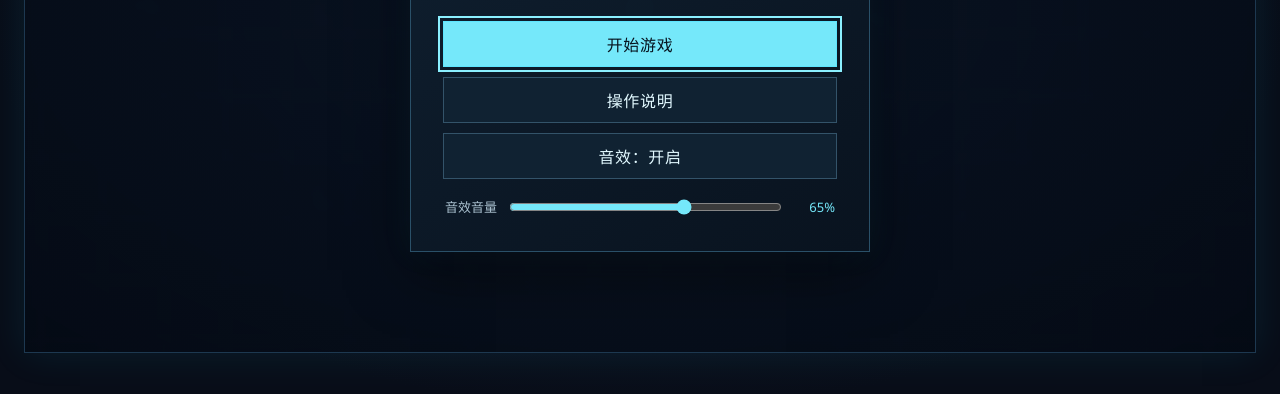
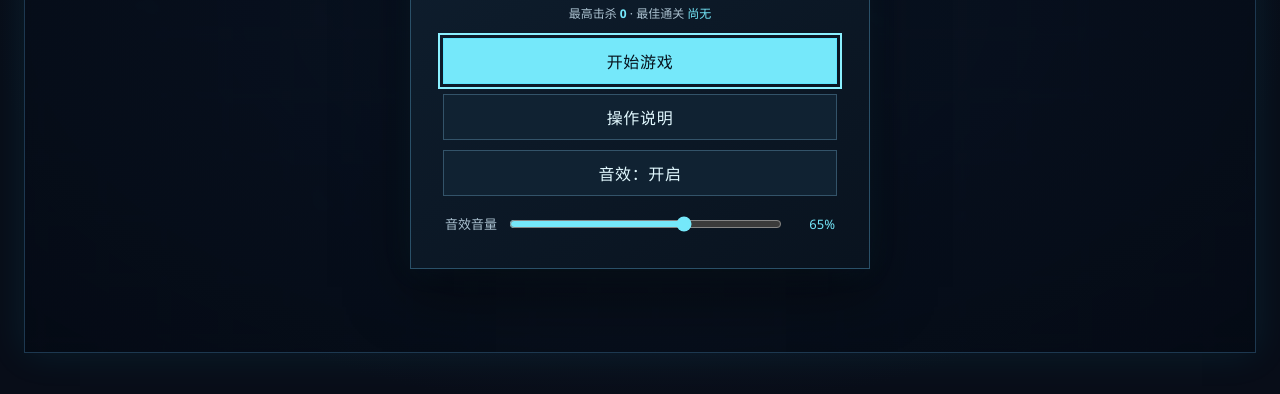
Before and after one commit to mingw0788/protocol-zero, a website built with Vite: page index.html in a window 1280 px wide. Shown: the part 394-788 px from the top of the page. Built offline with nearby package versions, Linux system fonts and the light colour scheme.

Commit message:
feat: show local records in main menu

```diff
--- a/index.html
+++ b/index.html
@@ -16,6 +16,7 @@
             <p class="eyebrow">PROTOCOL ZERO / 2149</p>
             <h1 id="game-title">零号协议<span>失控之城</span></h1>
             <p class="menu-description">自主战斗单元 ZERO<br />废弃科技实验室 · 接入就绪</p>
+            <p class="menu-records" aria-label="本机记录">最高击杀 <strong id="menu-highest-kills">0</strong><span aria-hidden="true"> · </span>最佳通关 <time id="menu-best-victory-time">尚无</time></p>
             <div class="button-stack">
               <button id="start-game-button" class="button-primary" type="button">开始游戏</button>
               <button id="show-help-button" type="button">操作说明</button>
--- a/src/styles.css
+++ b/src/styles.css
@@ -270,6 +270,19 @@ h2 {
   color: #aac0cf;
   font-size: 14px;
   line-height: 1.7;
+}
+
+.menu-records {
+  margin: 10px 0 16px;
+  color: #aac0cf;
+  font-size: 12px;
+  font-variant-numeric: tabular-nums;
+}
+
+.menu-records strong,
+.menu-records time {
+  color: var(--signal-cyan);
+  font-weight: 700;
 }
 
 .button-stack {
@@ -608,6 +621,11 @@ h2 {
     line-height: 1.35;
   }
 
+  .menu-card .menu-records {
+    margin: 4px 0 8px;
+    font-size: 11px;
+  }
+
   .menu-card .button-stack {
     gap: 6px;
   }
--- a/src/ui/UIManager.js
+++ b/src/ui/UIManager.js
@@ -16,6 +16,8 @@ const ELEMENT_IDS = Object.freeze({
   sound: 'sound-toggle-button',
   soundVolume: 'sound-volume-slider',
   soundVolumeValue: 'sound-volume-value',
+  highestKills: 'menu-highest-kills',
+  bestVictoryTime: 'menu-best-victory-time',
   resume: 'resume-game-button',
   returnMenu: 'return-menu-button',
   confirmReturn: 'confirm-return-button',
@@ -68,6 +70,7 @@ export class UIManager {
       || typeof game.getRunResultSnapshot !== 'function'
       || typeof game.restartGame !== 'function'
       || typeof game.setSoundVolume !== 'function'
+      || typeof game.getProgressSnapshot !== 'function'
       || !Number.isFinite(game.soundVolume)) {
       throw new TypeError('UIManager requires a game controller with state and HUD access');
     }
@@ -152,6 +155,7 @@ export class UIManager {
   renderSnapshot(snapshot, currentState, bossSnapshot = this.#game.getBossSnapshot()) {
     this.#renderBossSnapshot(bossSnapshot, currentState);
     this.#renderRunResult(currentState);
+    this.#renderRecords();
     if (currentState !== GAME_STATES.PLAYING) return;
     const e = this.#elements;
     this.#setText(e.healthText, snapshot.health.current + ' / ' + snapshot.health.max);
@@ -246,6 +250,16 @@ export class UIManager {
     this.#setText(this.#elements.resultTime, formatTime(snapshot.elapsedSeconds));
   }
 
+  #renderRecords() {
+    const progress = this.#game.getProgressSnapshot();
+    if (!progress) return;
+    this.#setText(this.#elements.highestKills, String(progress.highestKillCount));
+    this.#setText(
+      this.#elements.bestVictoryTime,
+      progress.bestVictorySeconds === null ? '尚无' : formatTime(progress.bestVictorySeconds),
+    );
+  }
+
   #selectUpgrade(index) {
     const choice = this.#displayedChoices[index];
     if (!choice || !this.#game.chooseUpgrade(choice.id)) return false;
```
Also changed, not shown: docs/superpowers/plans/2026-10-12-t019-local-progress.md (+2 -2 lines), tests/ui-manager.test.js (+19 -0 lines), tests/visual-polish.test.js (+1 -1 lines).
